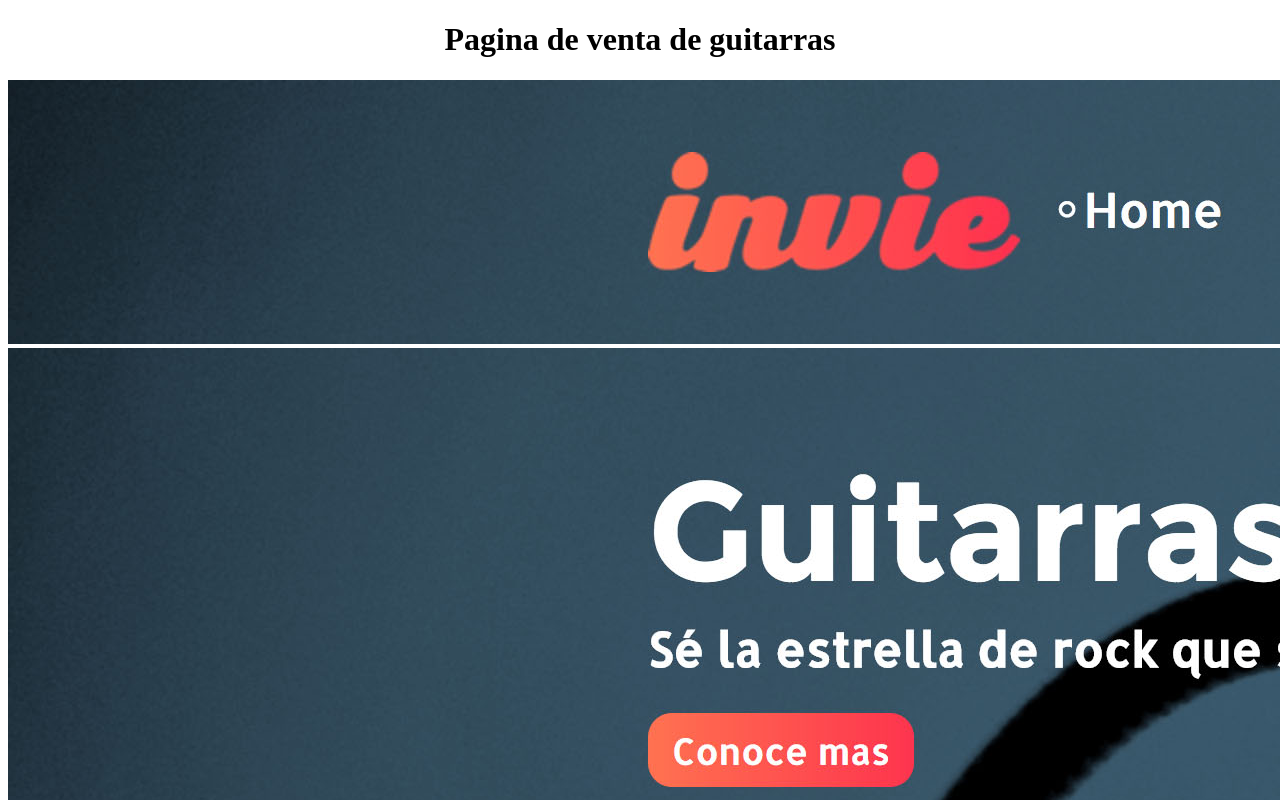
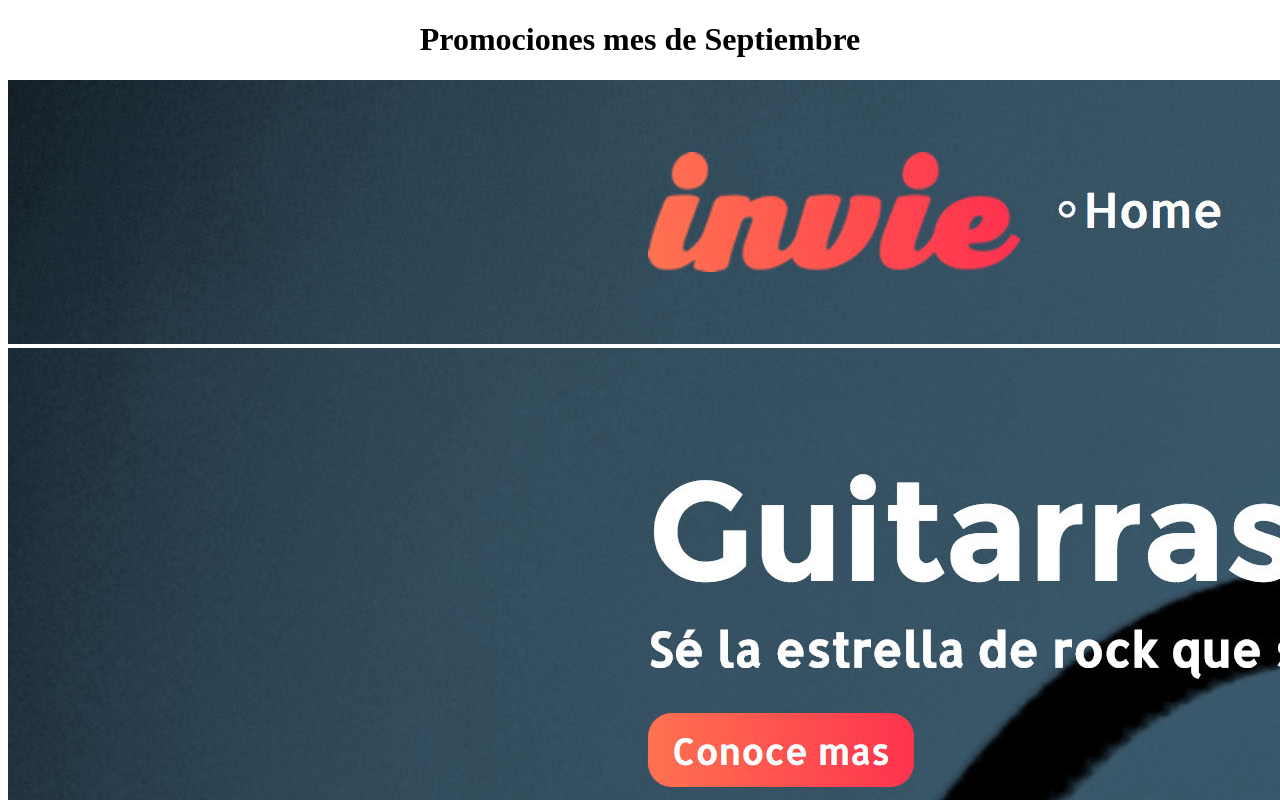
Before and after one commit to lennin-satanas/invie-github, a plain HTML site: page index.html in a window 1280 px wide. Shown: the top 800 px of the page. Drawn offline with Linux system fonts and the light colour scheme.

Commit message:
mejorando diseno

```diff
--- a/index.html
+++ b/index.html
@@ -4,10 +4,11 @@
 	<title>Venta de guitarras</title>
 </head>
 <body>
-	<center><h1>Pagina de venta de guitarras</h1></center>
+	<center><h1>Promociones mes de Septiembre</h1></center>
 	<img src="header.jpg">
 	<img src="hero.jpg">
 	<img src="acustica.jpg">
+	<img src="clasica.jpg">
 	<center><p>ingresando texto después de enviar al limbo</p></center>
 
 </body>
```
Also changed, not shown: clasica.jpg (added).
